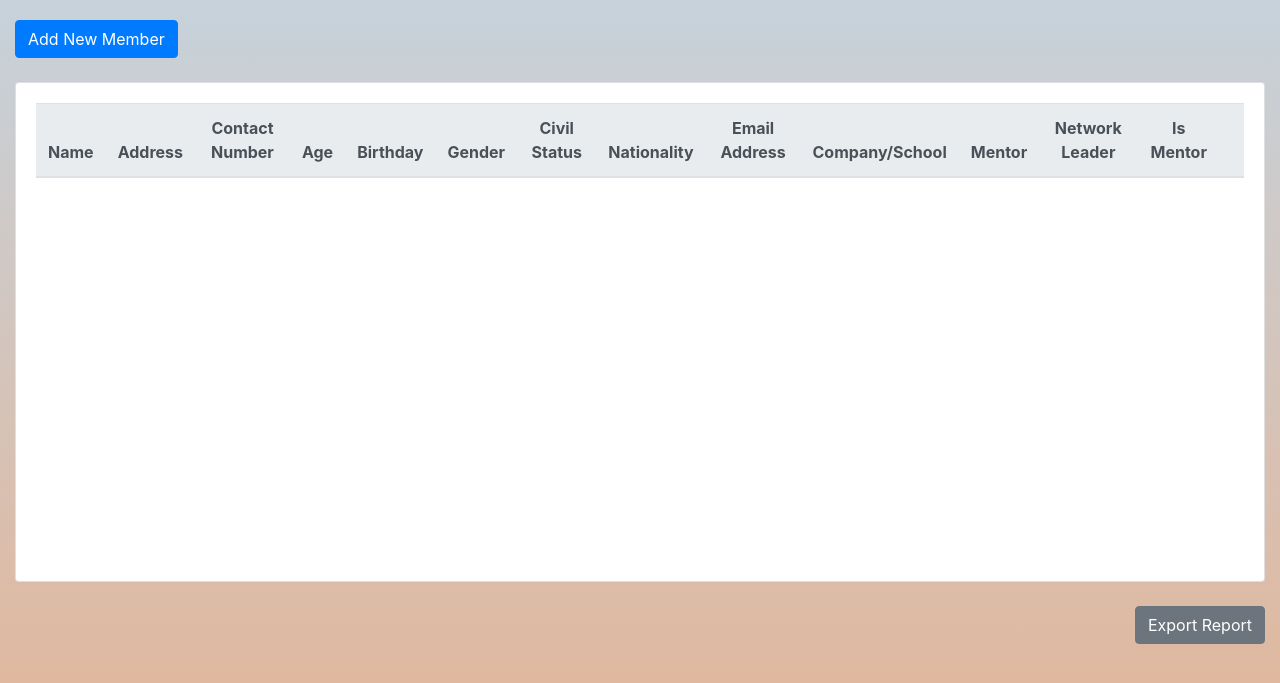
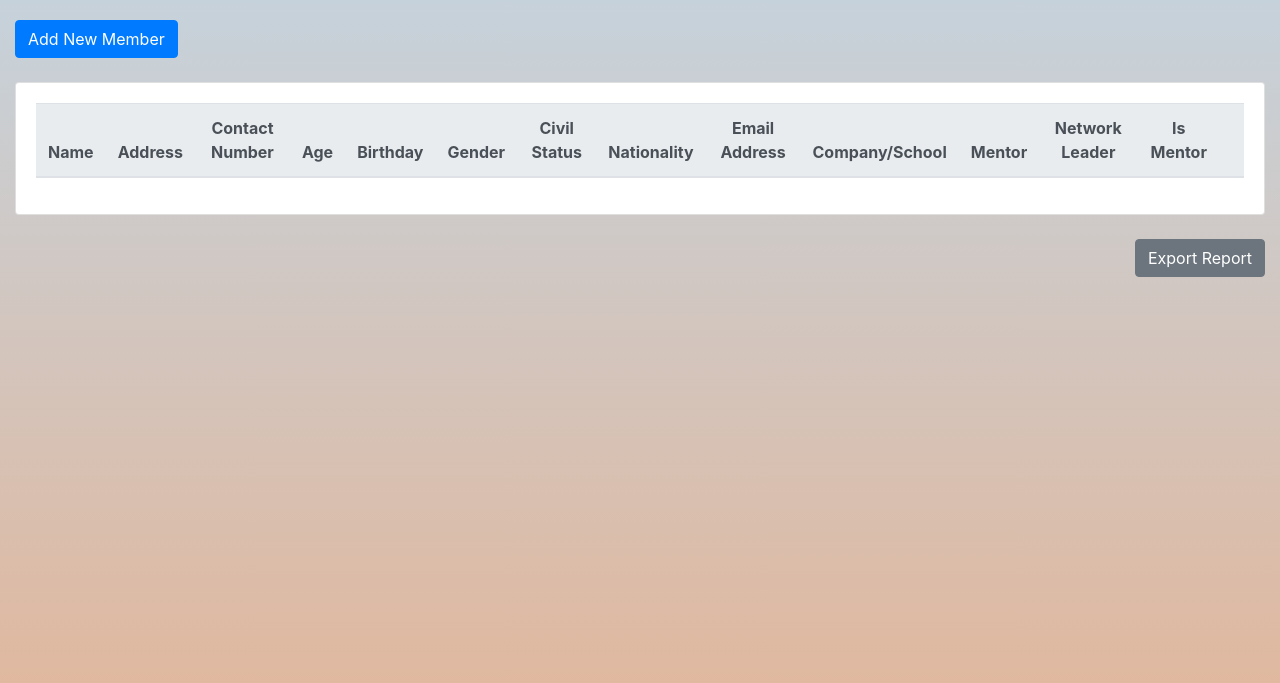
Before and after one commit to cmaynebril/LWCC, a PHP site: page /Pages/MemberList.php in a window 1280 px wide. Shown: the part 56-739 px from the top of the page. Run offline with PHP 8.4, Linux system fonts and the light colour scheme; the visitor is signed in with stand-in values (Sample User, id 1); data that the repository does not hold is empty; some libraries are stand-ins or nearby versions.

Commit message:
table height

```diff
--- a/Pages/MainDashboard.php
+++ b/Pages/MainDashboard.php
@@ -26,7 +26,7 @@
                 </div>
 
                 <div class="col-lg-9">
-                    <div class="card" style=" height: 500px;">
+                    <div class="card" style=" height: 100%;">
                         <div class="card-body">
                             <div class="table-responsive-lg" style="height: 479px;">
                                 <table class="table table-hover">
--- a/Pages/MemberList.php
+++ b/Pages/MemberList.php
@@ -194,9 +194,9 @@
 
             <div class="row">
                 <div class="col-lg-12">
-                    <div class="card" style=" height: 500px;">
+                    <div class="card" style="height: 100%;">
                         <div class="card-body">
-                        <div class="table-responsive-lg" style="height: 479px;">
+                        <div class="table-responsive-lg" style="height: 100%;">
                             <table class="table table-hover">
                                 <thead class="thead-light" style="text-align:center">
                                     <tr>
--- a/Pages/SundayLGAttendance.php
+++ b/Pages/SundayLGAttendance.php
@@ -237,9 +237,9 @@
 
     <div class="row">
         <div class="col-lg-12">
-            <div class="card" style=" height: 500px;">
+            <div class="card" style="height: 500px;">
                 <div class="card-body">
-                    <div class="table-responsive-lg" style="height: 479px;">
+                    <div class="table-responsive-lg" style="max-height:479px;">
                         <table class="table table-hover">
                             <thead class="thead-light" style="text-align:center">
                                 <tr>
```
